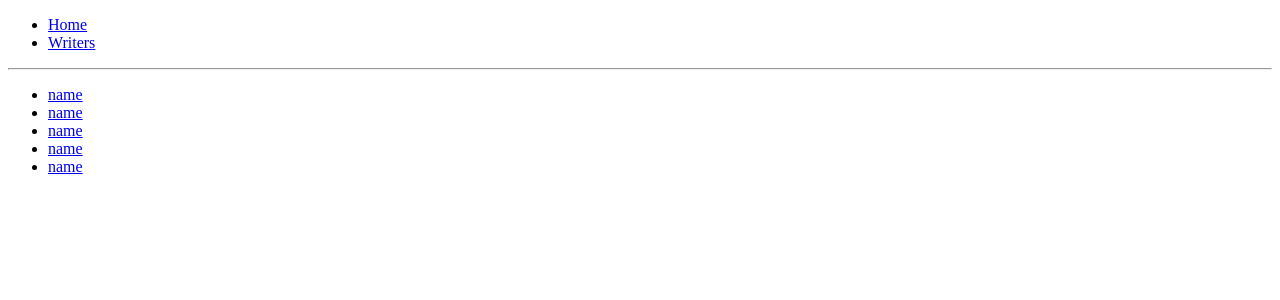
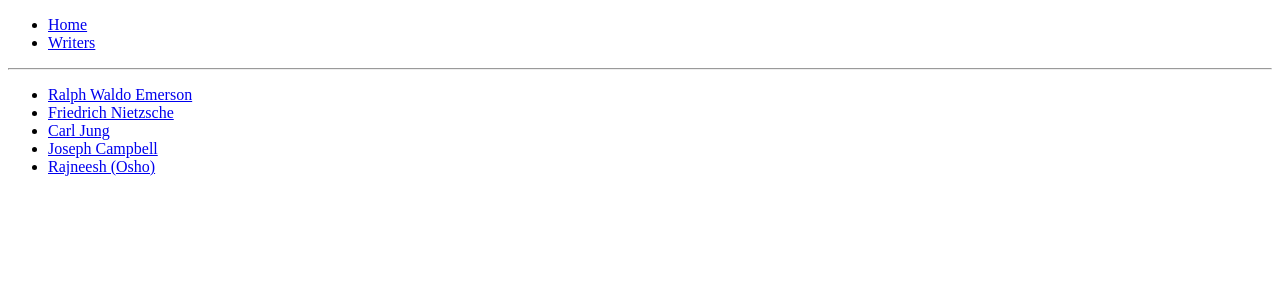
Before and after one commit to anettegj/react-router-tutorial, a React (Create React App) app in the folder writers-blog/: page /writers in a window 1280 px wide. Shown: the top 300 px of the page. Built offline with nearby package versions, Linux system fonts and the light colour scheme; data requests are answered from the project's data file.

Commit message:
Extract the match url in component props and update link
Update the Link component to add the writer id to the end of the writers-url

```diff
--- a/writers-blog/src/components/writers/index.js
+++ b/writers-blog/src/components/writers/index.js
@@ -1,12 +1,12 @@
 import React, {Fragment} from 'react'
 import {Link} from 'react-router-dom'
 
-export default ({writers}) =>
+export default ({ match: {url}, writers}) =>
     <Fragment>
         <ul>
-            {writers.map(writer =>
-                <li>
-                    <Link to=" ">name</Link>
+            {writers.map(({id, name}) =>
+                <li key={id}>
+                    <Link to={`${url}/${id}`}>{name}</Link>
                 </li>
             )}
         </ul>
```
